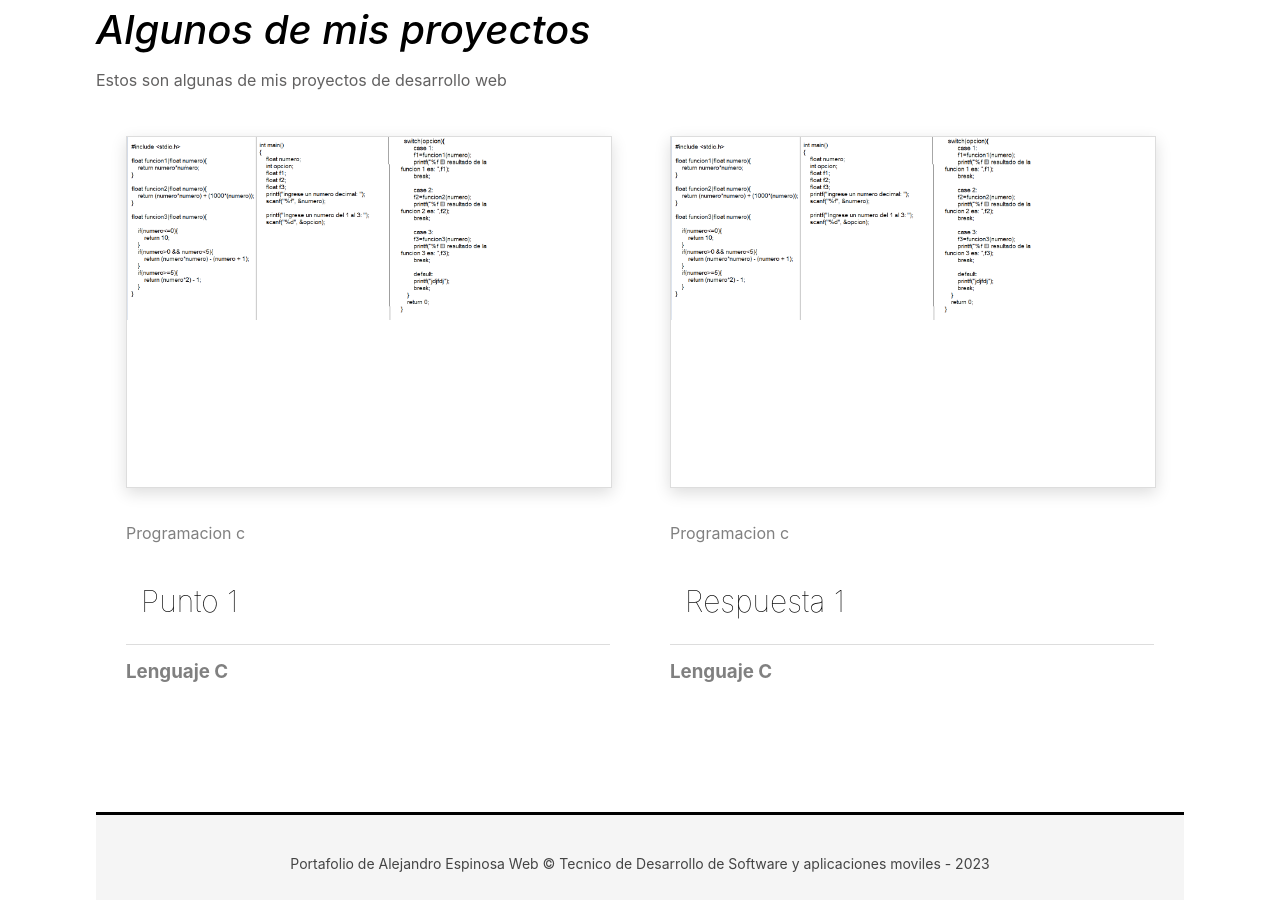
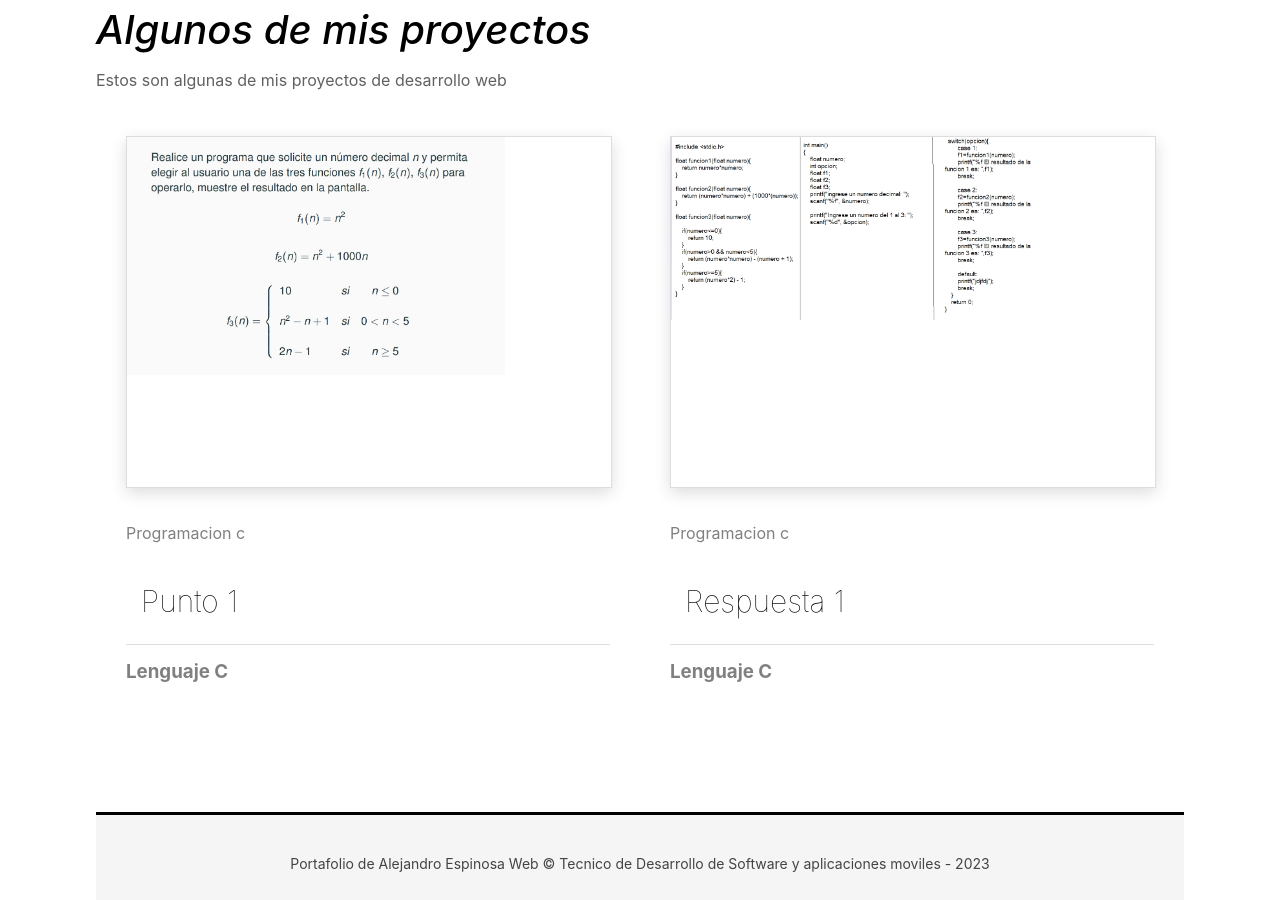
Before and after one commit to AlejandroEspi/lol, a React (Create React App) app: page /Inicio in a window 1280 px wide. Shown: the part 800-1700 px from the top of the page. Built offline with nearby package versions, Linux system fonts and the light colour scheme.

Commit message:
cambiaso6

```diff
--- a/src/Components/ListadoTrabajo.js
+++ b/src/Components/ListadoTrabajo.js
@@ -12,7 +12,8 @@ export const ListadoTrabajo = ({limite}) => {
          return(
           <article key={trabajo.id} className='work-item'>
             <div className='mask'>
-              <img src={imagen.R1}/>
+
+              <img src={imagen[trabajo.img]}/>
             </div>
             <span>{trabajo.categoria}</span>
             <h2><Link to={"/proyecto/"+trabajo.id}>{trabajo.nombre}</Link></h2>
--- a/src/Date/trabajos.js
+++ b/src/Date/trabajos.js
@@ -4,14 +4,16 @@ export const trabajos = [
         'nombre': 'Punto 1',
         'tecnologias': 'Lenguaje C',
         'categoria': 'Programacion c',
-        'img':'/imagenes/Punto_1.png'
+        'img': 0
+
 
      },
      {
       'id':'R1',
       'nombre': 'Respuesta 1',
       'tecnologias': 'Lenguaje C',
-      'categoria': 'Programacion c'
+      'categoria': 'Programacion c',
+      'img': 1
      },
      {
       'id':'P2',
--- a/src/imagenes/imagen.js
+++ b/src/imagenes/imagen.js
@@ -1,9 +1,7 @@
 import Punto1 from '../imagenes/Punto_1.PNG'
 import R1 from '../imagenes/R1.PNG';
 
-const images = {
-  "P1": Punto1,
-  "R1": R1
-};
-
-export default images;
+export default[
+  Punto1,
+  R1
+]
```
